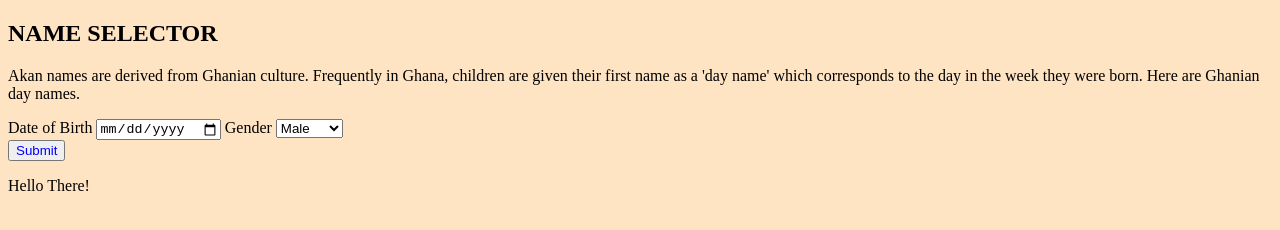
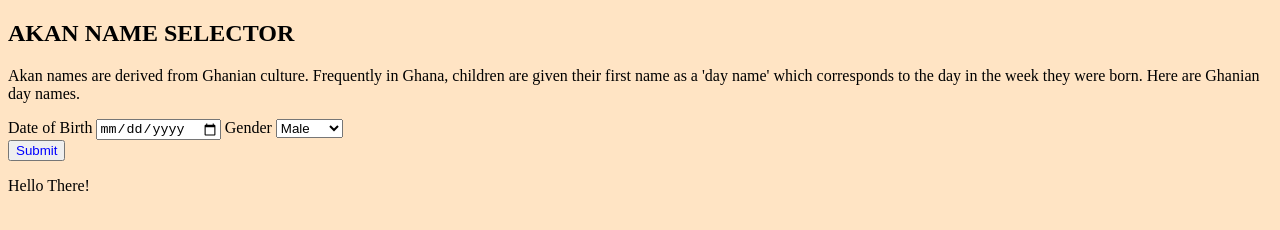
Before and after one commit to Barchok-Kiposmet/Moringa, a plain HTML site: page Index.html in a window 1280 px wide. Drawn offline with Linux system fonts and the light colour scheme.

Commit message:
Ammended the changes

```diff
--- a/Index.html
+++ b/Index.html
@@ -3,7 +3,7 @@
     <head>
         <link rel="stylesheet" href="Project.css">
         <script src="Project.js" defer></script>
-        <h2>NAME SELECTOR</h2>
+        <h2>AKAN NAME SELECTOR</h2>
     </head>
     <body>
         <P>Akan names are derived from Ghanian culture. Frequently in Ghana, children are given their first name as a 'day name' which corresponds to the day in the week they were born. Here are Ghanian day names.</P>
--- a/Project.js
+++ b/Project.js
@@ -62,7 +62,9 @@ const submit = () => {
         if (gender == "Male") {
 
             document.getElementById("results").textContent = ('You were born on a' + ' ' + daysOfTheWeek[index] + '.' + ' ' + 'Your Akan Name is' + ' ' + maleNames[index])
-        }else {
+        }
+        else {
+
             document.getElementById("results").textContent = ('You were born on a' + ' ' + daysOfTheWeek[index] + '.' + 'Your Akan Name is' + ' ' + femaleNames[index])
         }
 
@@ -70,4 +72,5 @@ const submit = () => {
     console.log(submit)
 
 
+
 }
```
